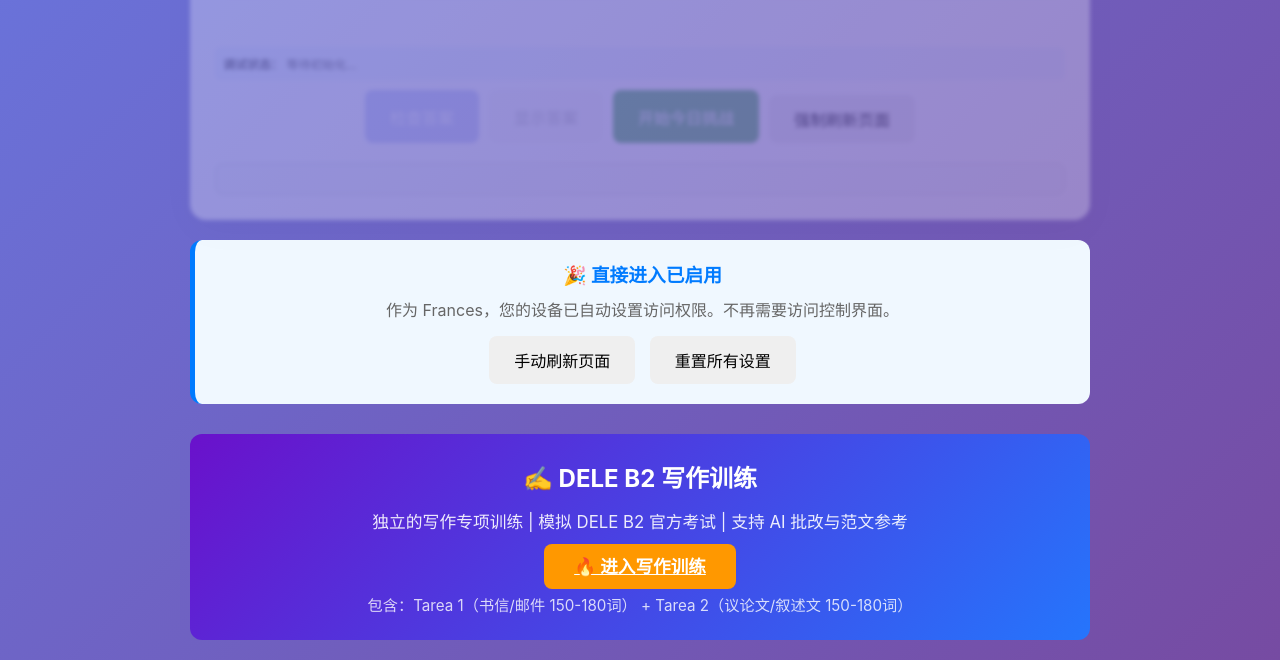
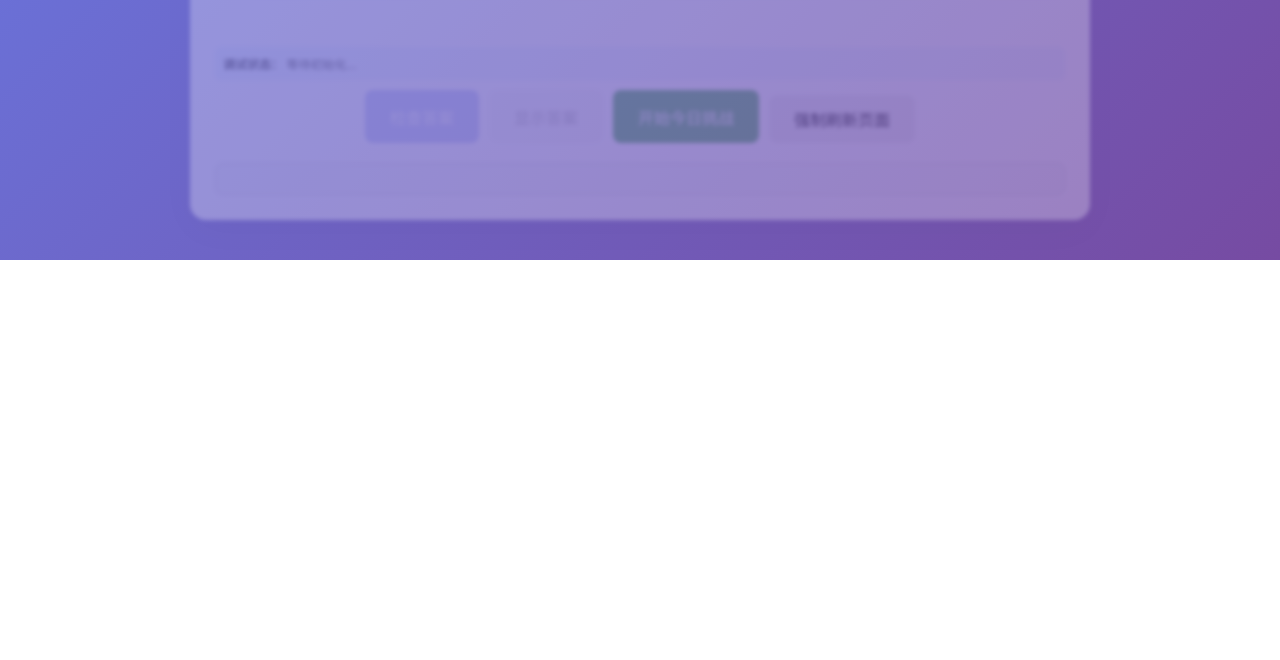
Before and after one commit to binbinliang1018/spanish-learning, a plain HTML site: page index.html in a window 1280 px wide. Shown: the part 599-1259 px from the top of the page. After the commit the page ends 859 px from the top, so only its background shows below. Drawn offline with Linux system fonts and the light colour scheme; a script that the page names is missing.

Commit message:
CRITICAL-FIX: 删除所有多余界面，恢复简洁页面 (#CleanUpInterface)
1. 删除多余的'直接进入已启用'提示框（令人困惑）
2. 删除紫色渐变写作训练卡片（用户明确说不要）
3. 恢复干净简洁的日常练习界面
4. 更新JavaScript版本号(v202604121947)强制缓存刷新
5. 确保页面只显示核心功能模块，无额外干扰

```diff
--- a/index.html
+++ b/index.html
@@ -85,13 +85,7 @@
                 </div>
             </div>
 
-            <!-- ACCESS GATE REMOVED - DIRECT ACCESS ENABLED -->
-            <div style="background: #f0f8ff; border-radius: 12px; padding: 20px; margin-top: 20px; text-align: center; border-left: 5px solid #007bff;">
-                <h3 style="color: #007bff; margin-bottom: 10px;">🎉 直接进入已启用</h3>
-                <p style="color: #666; margin-bottom: 15px;">作为 Frances，您的设备已自动设置访问权限。不再需要访问控制界面。</p>
-                <button class="btn btn-outline-primary" onclick="location.reload()" style="margin-right: 10px;">手动刷新页面</button>
-                <button class="btn btn-outline-secondary" onclick="forceResetAllAccess()">重置所有设置</button>
-            </div>
+
         </section>
 
         <!-- 自查动词 -->
@@ -319,25 +313,13 @@
             </div>
         </section>
 
-        <!-- 🆕 独立写作训练模块 - 完全分离 -->
-        <div class="writing-module-card" style="margin-top: 30px; text-align: center; padding: 25px; background: linear-gradient(135deg, #6a11cb 0%, #2575fc 100%); border-radius: 12px;">
-            <h2 style="color: white; margin-bottom: 15px;">✍️ DELE B2 写作训练</h2>
-            <p style="color: rgba(255,255,255,0.9); margin-bottom: 20px; font-size: 1.05rem;">
-                独立的写作专项训练 | 模拟 DELE B2 官方考试 | 支持 AI 批改与范文参考
-            </p>
-            <a href="writing.html" class="btn btn-warning" style="font-size: 1.1rem; padding: 12px 30px; font-weight: bold; border-radius: 8px;">
-                🔥 进入写作训练
-            </a>
-            <div style="margin-top: 15px; color: rgba(255,255,255,0.8); font-size: 0.95rem;">
-                包含：Tarea 1（书信/邮件 150-180词） + Tarea 2（议论文/叙述文 150-180词）
-            </div>
-        </div>
+
 
     </div>
 
     <script async src="https://code.responsivevoice.org/responsivevoice.js?key=Demo"></script>
     <script src="verbs-data.js?v=202604052330"></script>
     <script src="speaking-data.js?v=202604062215"></script>
-    <script src="app.js?v=202604121939"></script>
+    <script src="app.js?v=202604121947"></script>
 </body>
 </html>
```
